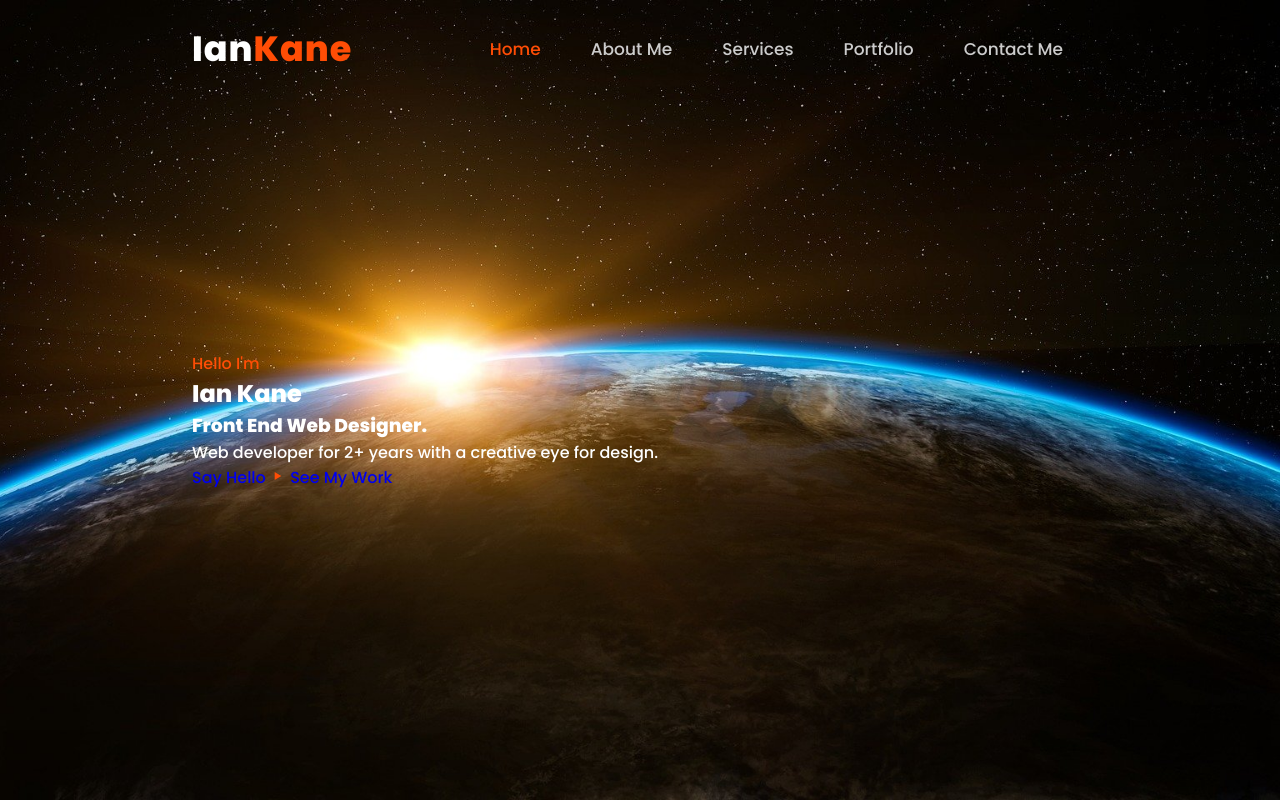
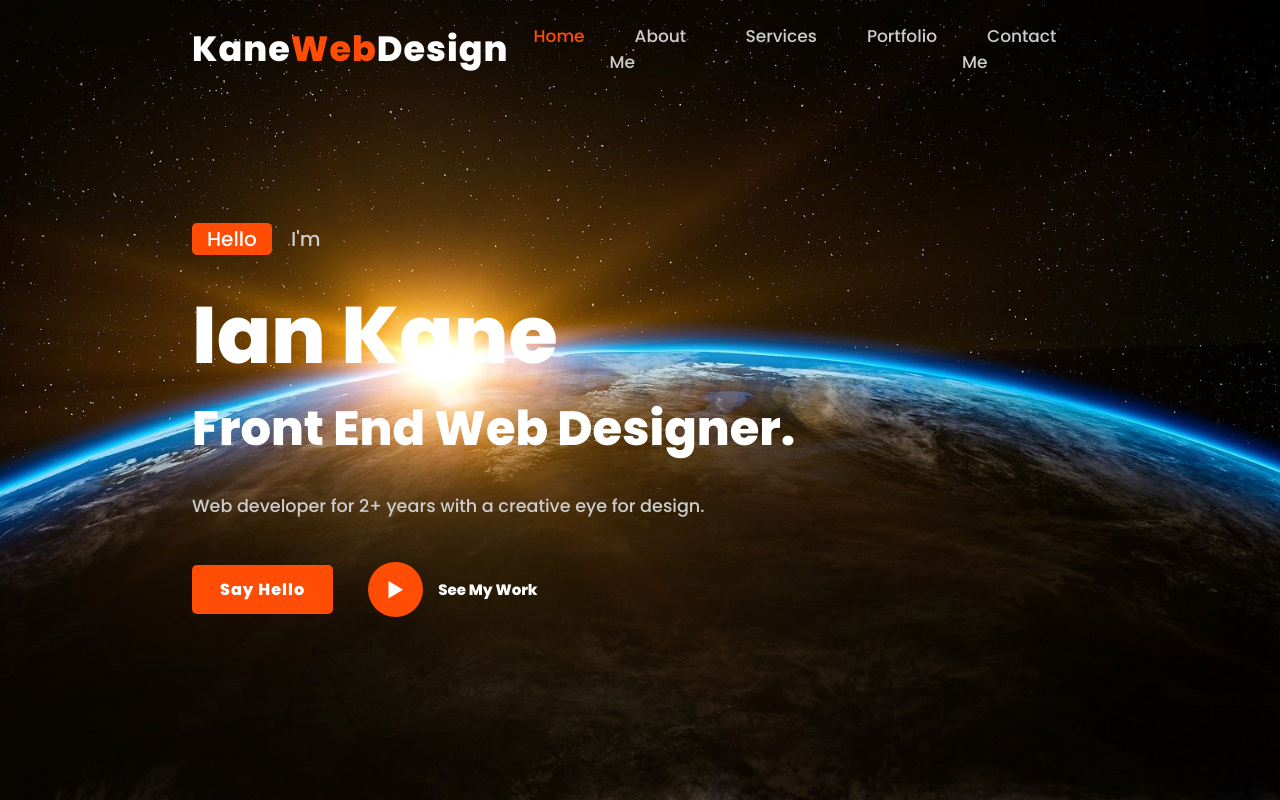
Before and after one commit to Ianokane1/CV, a plain HTML site: page index.html in a window 1280 px wide. Drawn offline with nearby package versions, Linux system fonts and the light colour scheme.

Commit message:
Home design push

```diff
--- a/css/style.css
+++ b/css/style.css
@@ -84,3 +84,88 @@ section{
     align-items: center;
     justify-content: flex-start;
 }
+.slide{
+    margin-bottom: 20px;
+}
+.one{
+    display: inline-block;
+    margin-right: 15px;
+    height: 32px;
+    padding: 0 15px;
+    line-height: 32px;
+    font-size: 20px;
+    font-weight: 500;
+    border-radius: 5px;
+    background: var(--main-color);
+    color: var(--text-color);
+}
+.two{
+    display: inline-block;
+    color: var(--second-color);
+    font-size: 20px;
+    font-weight: 500;
+}
+.home-text h1{
+    font-size: var(--big-font);
+    font-weight: 700;
+    color: var(--text-color);
+    list-style: 1.1;
+    margin: 0 0 8px;
+}
+.home-text h3{
+    color: var(--text-color);
+    margin: 0 0 35px;
+    font-size: 3rem;
+    font-weight: 700;
+    line-height: 1.1;
+}
+.home-text p{
+    color: var(--second-color);
+    font-size: var(--p-font);
+    line-height: 1.8;
+    margin-bottom: 40px;
+}
+.button{
+    display:inline-flex;
+    align-items: center;
+    justify-content: center;
+}
+.btn{
+    display: inline-block;
+    padding: 12px 28px;
+    background: var(--main-color);
+    border-radius: 5px;
+    color: var(--text-color);
+    font-size: 1rem;
+    letter-spacing: 1px;
+    font-weight: 600;
+    transition: all .45s ease;
+}
+.btn:hover{
+    transform: scale(0.9);
+}
+.btn2{
+    display: inline-flex;
+    align-items: center;
+    justify-content: center;
+    font-size: 15px;
+    font-weight: 600;
+    color: var(--text-color);
+    margin-left: 35px;
+}
+.btn2 span i{
+    height: 55px;
+    width: 55px;
+    background: var(--main-color);
+    color: var(--text-color);
+    display: flex;
+    align-items: center;
+    justify-content: center;
+    font-size: 35px;
+    border-radius: 50%;
+    margin-right: 15px;
+    transition: all .45s ease;
+}
+.btn2 span i:hover{
+    transform: scale(1.1) translateY(5px);
+}
--- a/index.html
+++ b/index.html
@@ -17,7 +17,7 @@
 
   <!---header design-->
   <header>
-    <a href="#" class="logo">Ian<span>Kane</span></a>
+    <a href="#" class="logo">Kane<span>Web</span>Design</a>
 
     <ul class="navlist">
       <li><a href="#home" class="active">Home</a></li>
@@ -35,7 +35,7 @@
   <div class="home-text">
     <div class ="slide">
       <span class ="one">Hello</span>
-      <span class ="one">I'm</span>
+      <span class ="two">I'm</span>
     </div>
     <h1>Ian Kane</h1>
     <h3>Front End Web Designer.</h3>
```
